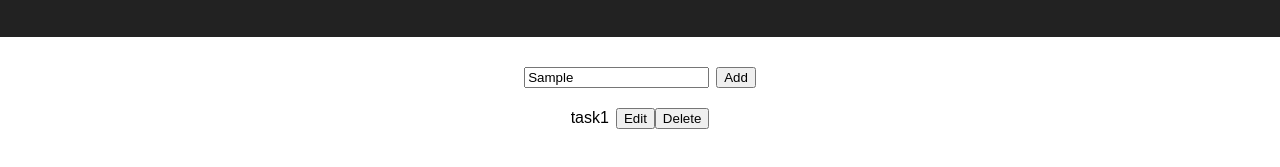
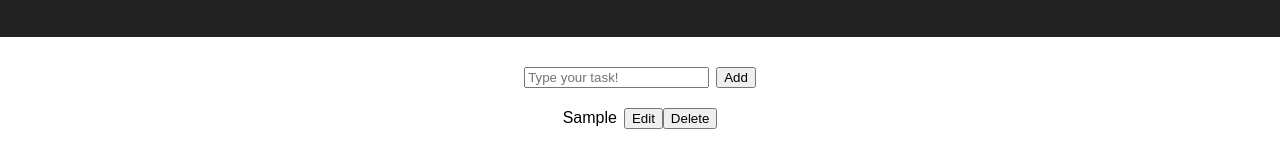
Before and after one commit to corcarolinne/ToDoApp, a React (Create React App) app: page / in a window 1280 px wide. Both pictures are taken after typing "Sample" into the empty fields and a click on the button "Add". Shown: the part 153-320 px from the top of the page. Built offline with nearby package versions, Linux system fonts and the light colour scheme.

Commit message:
Adding data to state and using input and button to add new tasks

```diff
--- a/src/App.js
+++ b/src/App.js
@@ -16,6 +16,32 @@ const styles = {
 }
 
 class App extends Component {
+
+  constructor() {
+    super();
+    this.state = {
+      taskList: []
+    };
+    this.addTaskRow = this.addTaskRow.bind(this);
+  };
+
+  buildRows() {
+    return this.state.taskList.map(item => (
+      <TaskRow
+        task={item}
+        editButtonLabel="Edit" deleteButtonLabel="Delete"
+      />
+    ));
+  }
+
+  addTaskRow() {
+  if (this.taskInput.value) {
+    this.state.taskList.push(this.taskInput.value);
+    this.taskInput.value = '';
+    this.setState(this.state);
+  }
+}
+
   render() {
     return (
       <div className="App">
@@ -24,11 +50,11 @@ class App extends Component {
           <h2>To Do App</h2>
         </div>
         <div style={styles.addContainer}>
-          <input type="text" placeholder="Type your task!"/>
-          <button style={styles.addContainer.addButton} type="button">Add</button>
+          <input type="text" ref={(input) => {this.taskInput = input}} placeholder="Type your task!"/>
+          <button style={styles.addContainer.addButton} type="button" onClick={this.addTaskRow}>Add</button>
         </div>
         <List>
-        <TaskRow/>
+        {this.buildRows()}
         </List>
       </div>
     );
--- a/src/components/presentional/taskRow.js
+++ b/src/components/presentional/taskRow.js
@@ -10,11 +10,12 @@ const styles = {
 
 class TaskRow extends Component {
   render() {
+    const { task, editButtonLabel, deleteButtonLabel } = this.props;
     return (
       <div>
-        task1
-        <button style={styles.container.buttonsContainer} type="button">Edit</button>
-        <button type="button">Delete</button>
+        {task}
+        <button style={styles.container.buttonsContainer} type="button">{editButtonLabel}</button>
+        <button type="button">{deleteButtonLabel}</button>
       </div>
     );
   }
```
